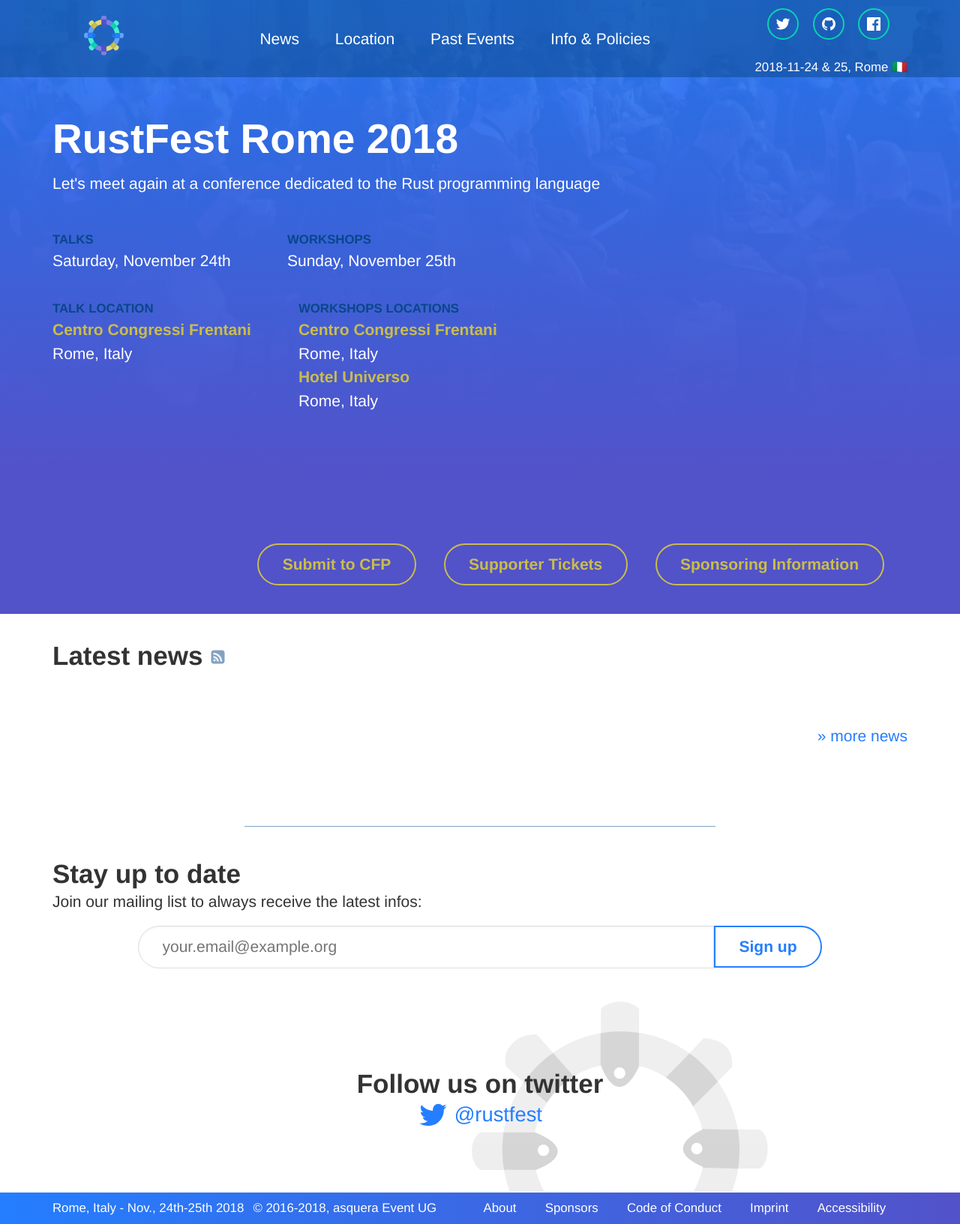
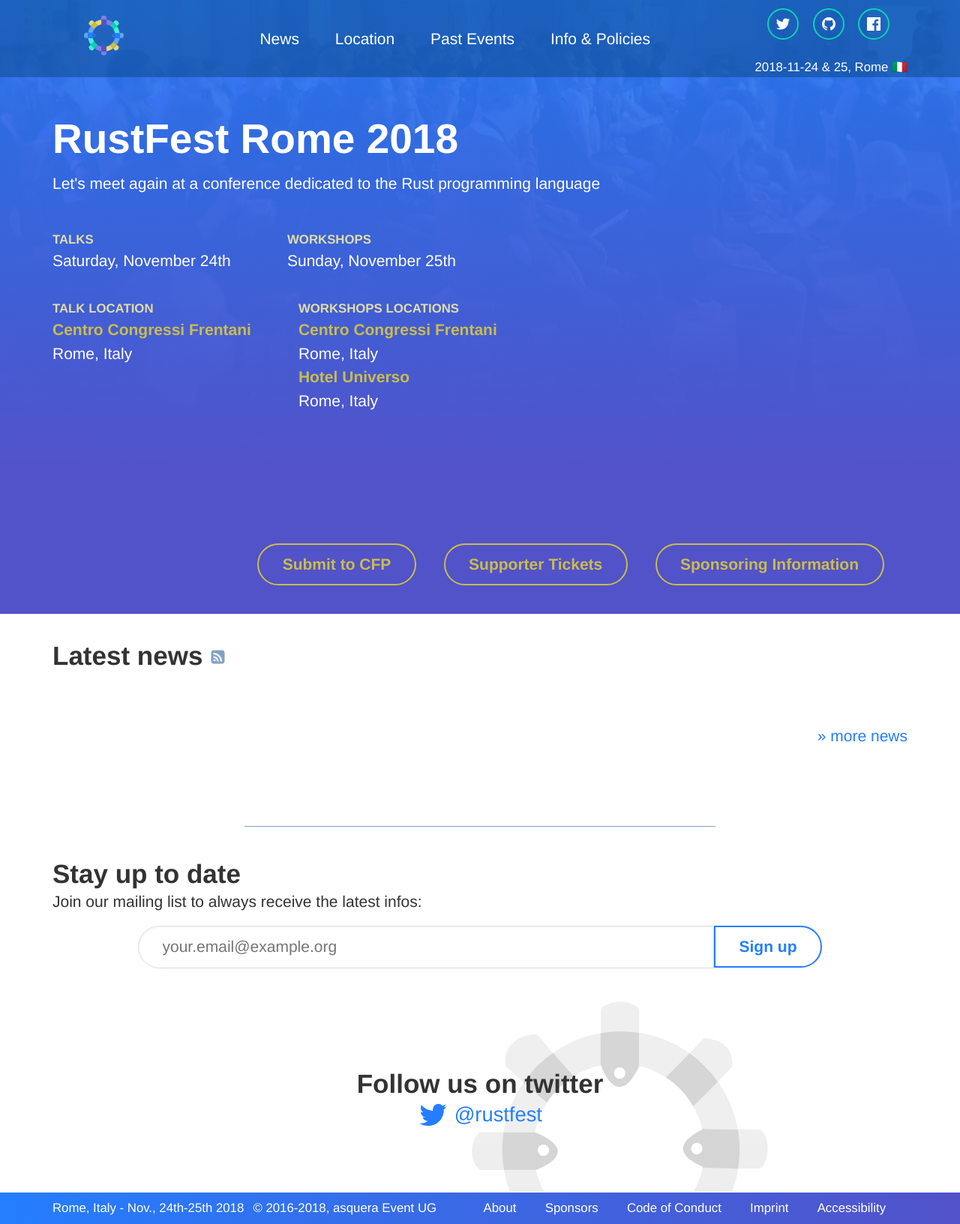
Before and after one commit to RustFestEU/rome.rustfest.eu, a Jekyll site: the page built from index.html, in a window 1280 px wide. Shown: the whole page at 75% size. Built offline with Jekyll 4.4.1, drawn with Linux system fonts in a browser that asks for light colours; nearby versions of some CDN libraries.

Commit message:
Add new color for better readability on mobile

```diff
--- a/_sass/_base.scss
+++ b/_sass/_base.scss
@@ -3,6 +3,7 @@
 $brand_dark_blue: #084788;
 $brand_purple: #5252C9;
 $brand_yellow: #CABD4B;
+$brand_light_yellow: #e2ddaa;
 $brand_green: #09D4B0;
 
 @import "bourbon/bourbon";
--- a/_sass/_layout.scss
+++ b/_sass/_layout.scss
@@ -23,7 +23,7 @@
   text-transform: uppercase;
   font-size: 0.8em;
   font-weight: bold;
-  color: $brand_dark_blue;
+  color: $brand_light_yellow;
 }
 
 section ol {
```
